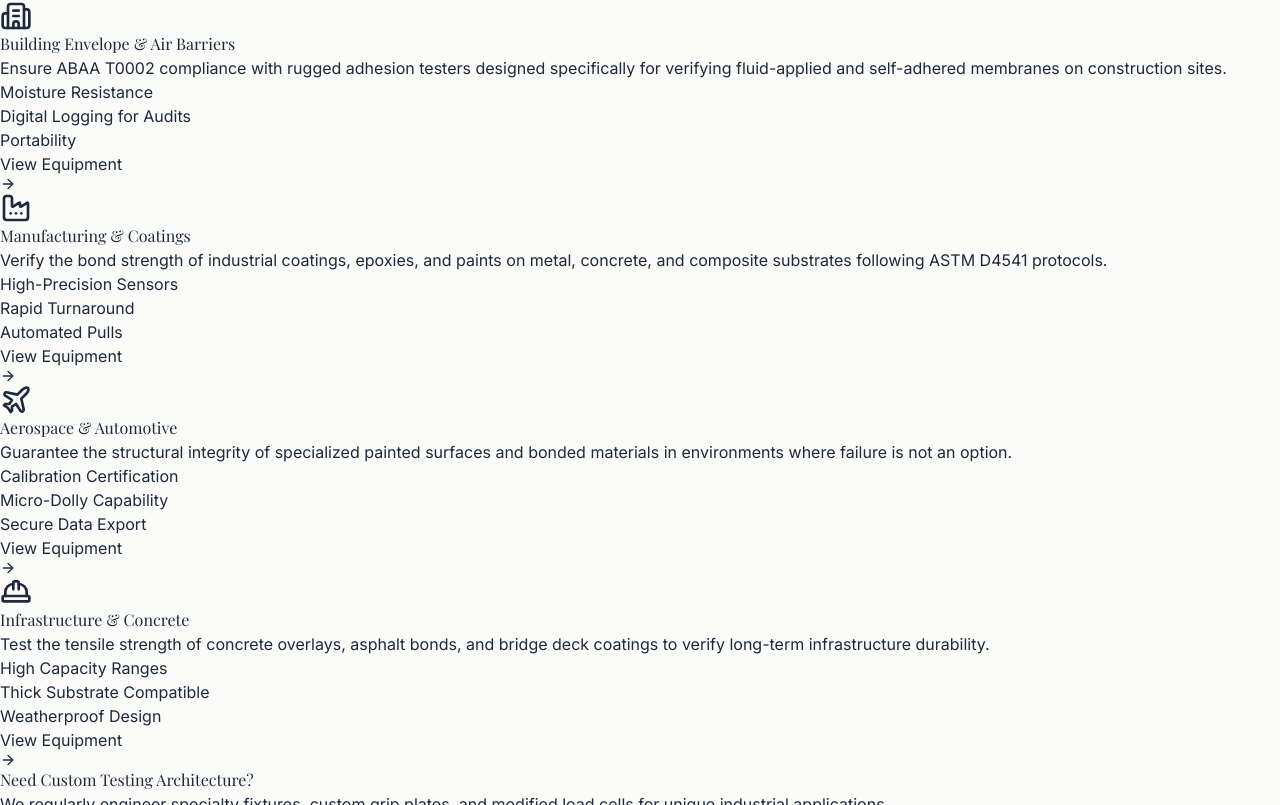
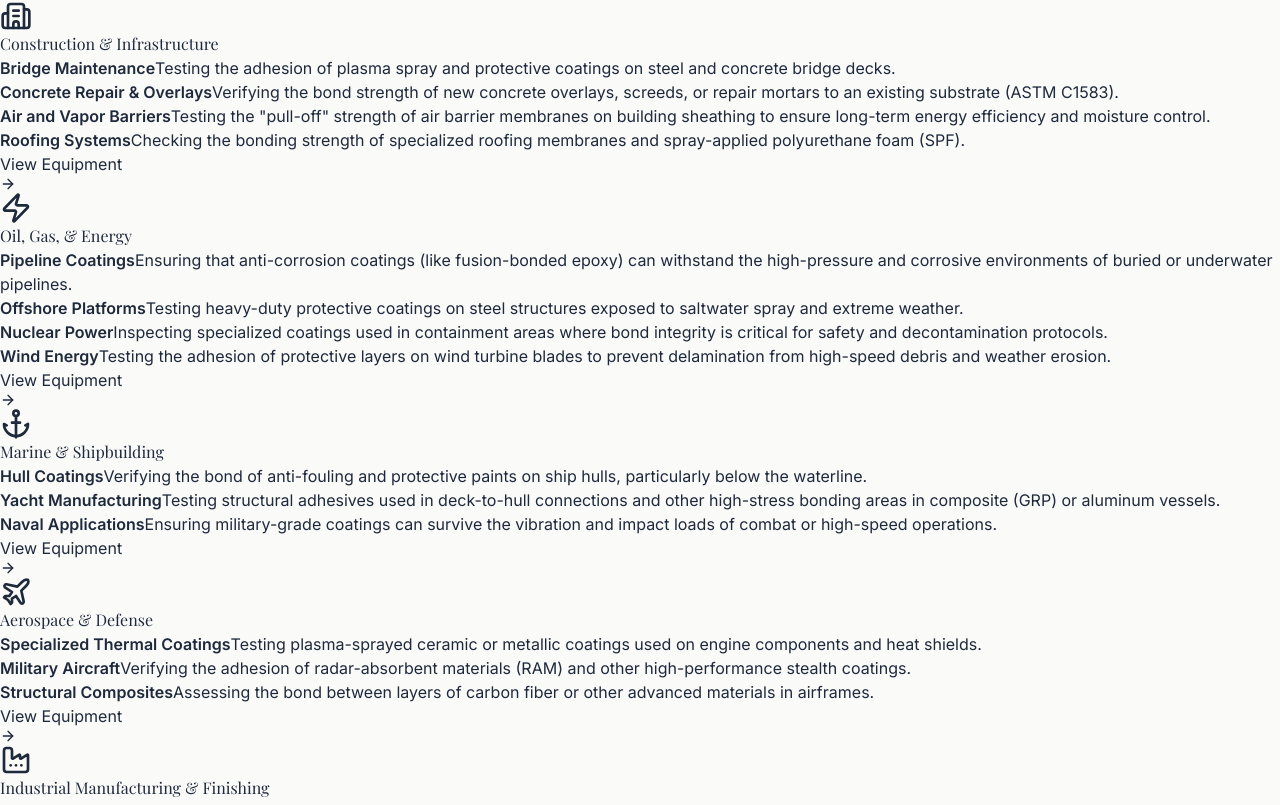
Before and after one commit to skibuff22/qualitytester, a React (Vite) app: page /industries in a window 1280 px wide. Shown: the part 755-1560 px from the top of the page. Built offline with nearby package versions, Linux system fonts and the light colour scheme; a web font is replaced by a local one.

Commit message:
Updated Industries page with comprehensive lists

```diff
--- a/src/pages/Industries.jsx
+++ b/src/pages/Industries.jsx
@@ -1,32 +1,63 @@
 import React from 'react';
-import { Building2, Factory, Plane, HardHat, ArrowRight } from 'lucide-react';
+import { Building2, Zap, Anchor, Plane, Factory, Package, ArrowRight } from 'lucide-react';
 import { Link } from 'react-router-dom';
 
 const Industries = () => {
     const industries = [
         {
-            title: 'Building Envelope & Air Barriers',
+            title: 'Construction & Infrastructure',
             icon: <Building2 size={32} className="text-stone-500" />,
-            description: 'Ensure ABAA T0002 compliance with rugged adhesion testers designed specifically for verifying fluid-applied and self-adhered membranes on construction sites.',
-            features: ['Moisture Resistance', 'Digital Logging for Audits', 'Portability']
+            items: [
+                { name: 'Bridge Maintenance', desc: 'Testing the adhesion of plasma spray and protective coatings on steel and concrete bridge decks.' },
+                { name: 'Concrete Repair & Overlays', desc: 'Verifying the bond strength of new concrete overlays, screeds, or repair mortars to an existing substrate (ASTM C1583).' },
+                { name: 'Air and Vapor Barriers', desc: 'Testing the "pull-off" strength of air barrier membranes on building sheathing to ensure long-term energy efficiency and moisture control.' },
+                { name: 'Roofing Systems', desc: 'Checking the bonding strength of specialized roofing membranes and spray-applied polyurethane foam (SPF).' }
+            ]
         },
         {
-            title: 'Manufacturing & Coatings',
-            icon: <Factory size={32} className="text-stone-500" />,
-            description: 'Verify the bond strength of industrial coatings, epoxies, and paints on metal, concrete, and composite substrates following ASTM D4541 protocols.',
-            features: ['High-Precision Sensors', 'Rapid Turnaround', 'Automated Pulls']
+            title: 'Oil, Gas, & Energy',
+            icon: <Zap size={32} className="text-stone-500" />,
+            items: [
+                { name: 'Pipeline Coatings', desc: 'Ensuring that anti-corrosion coatings (like fusion-bonded epoxy) can withstand the high-pressure and corrosive environments of buried or underwater pipelines.' },
+                { name: 'Offshore Platforms', desc: 'Testing heavy-duty protective coatings on steel structures exposed to saltwater spray and extreme weather.' },
+                { name: 'Nuclear Power', desc: 'Inspecting specialized coatings used in containment areas where bond integrity is critical for safety and decontamination protocols.' },
+                { name: 'Wind Energy', desc: 'Testing the adhesion of protective layers on wind turbine blades to prevent delamination from high-speed debris and weather erosion.' }
+            ]
         },
         {
-            title: 'Aerospace & Automotive',
-            icon: <Plane size={32} className="text-stone-500" />,
-            description: 'Guarantee the structural integrity of specialized painted surfaces and bonded materials in environments where failure is not an option.',
-            features: ['Calibration Certification', 'Micro-Dolly Capability', 'Secure Data Export']
+            title: 'Marine & Shipbuilding',
+            icon: <Anchor size={32} className="text-stone-500" />,
+            items: [
+                { name: 'Hull Coatings', desc: 'Verifying the bond of anti-fouling and protective paints on ship hulls, particularly below the waterline.' },
+                { name: 'Yacht Manufacturing', desc: 'Testing structural adhesives used in deck-to-hull connections and other high-stress bonding areas in composite (GRP) or aluminum vessels.' },
+                { name: 'Naval Applications', desc: 'Ensuring military-grade coatings can survive the vibration and impact loads of combat or high-speed operations.' }
+            ]
         },
         {
-            title: 'Infrastructure & Concrete',
-            icon: <HardHat size={32} className="text-stone-500" />,
-            description: 'Test the tensile strength of concrete overlays, asphalt bonds, and bridge deck coatings to verify long-term infrastructure durability.',
-            features: ['High Capacity Ranges', 'Thick Substrate Compatible', 'Weatherproof Design']
+            title: 'Aerospace & Defense',
+            icon: <Plane size={32} className="text-stone-500" />,
+            items: [
+                { name: 'Specialized Thermal Coatings', desc: 'Testing plasma-sprayed ceramic or metallic coatings used on engine components and heat shields.' },
+                { name: 'Military Aircraft', desc: 'Verifying the adhesion of radar-absorbent materials (RAM) and other high-performance stealth coatings.' },
+                { name: 'Structural Composites', desc: 'Assessing the bond between layers of carbon fiber or other advanced materials in airframes.' }
+            ]
+        },
+        {
+            title: 'Industrial Manufacturing & Finishing',
+            icon: <Factory size={32} className="text-stone-500" />,
+            items: [
+                { name: 'Industrial Flooring', desc: 'Testing epoxy resin coatings and heavy-duty floor screeds in warehouses and chemical plants where high forklift traffic occurs.' },
+                { name: 'Automotive Production', desc: 'Checking the bond of structural adhesives and sealants used in vehicle frames and battery housings for EVs.' },
+                { name: 'Heavy Equipment', desc: 'Ensuring the durability of powder coatings and industrial finishes on tractors, cranes, and mining machinery.' }
+            ]
+        },
+        {
+            title: 'Specialized Packaging & Materials',
+            icon: <Package size={32} className="text-stone-500" />,
+            items: [
+                { name: 'High-Strength Laminates', desc: 'Testing the peel and bond strength of industrial-grade laminates, foils, and heavy-duty adhesive tapes.' },
+                { name: 'Protective Linings', desc: 'Verifying the integrity of tank linings used to store hazardous chemicals or potable water.' }
+            ]
         }
     ];
 
@@ -42,27 +73,26 @@ const Industries = () => {
                     </p>
                 </div>
 
-                <div className="grid grid-cols-1 md:grid-cols-2 gap-8 mb-16">
+                <div className="grid grid-cols-1 md:grid-cols-2 lg:grid-cols-3 gap-8 mb-16">
                     {industries.map((industry, idx) => (
-                        <div key={idx} className="bg-stone-50 p-8 rounded-2xl border border-stone-100 hover:shadow-md transition-shadow">
-                            <div className="bg-white w-16 h-16 rounded-xl shadow-sm flex items-center justify-center mb-6 border border-stone-100">
+                        <div key={idx} className="bg-stone-50 p-8 rounded-2xl border border-stone-100 hover:shadow-md transition-shadow flex flex-col">
+                            <div className="bg-white w-16 h-16 rounded-xl shadow-sm flex items-center justify-center mb-6 border border-stone-100 shrink-0">
                                 {industry.icon}
                             </div>
-                            <h3 className="text-2xl font-luxury font-bold text-slate-900 mb-4">{industry.title}</h3>
-                            <p className="text-slate-600 font-light mb-6 leading-relaxed">
-                                {industry.description}
-                            </p>
-                            <ul className="space-y-2 mb-8 border-t border-stone-200 pt-6">
-                                {industry.features.map((feature, fidx) => (
-                                    <li key={fidx} className="flex items-center text-sm text-slate-500 font-medium tracking-wide">
-                                        <span className="w-1.5 h-1.5 bg-stone-400 rounded-full mr-3"></span>
-                                        {feature}
+                            <h3 className="text-2xl font-luxury font-bold text-slate-900 mb-6">{industry.title}</h3>
+                            <ul className="space-y-4 mb-8 flex-grow">
+                                {industry.items.map((item, i) => (
+                                    <li key={i} className="text-sm font-light text-slate-600 leading-relaxed border-l-2 border-stone-200 pl-4">
+                                        <strong className="font-semibold text-slate-800 tracking-wide block mb-1">{item.name}</strong>
+                                        {item.desc}
                                     </li>
                                 ))}
                             </ul>
-                            <Link to="/shop" className="inline-flex items-center text-slate-900 font-bold hover:text-stone-500 transition-colors">
-                                View Equipment <ArrowRight size={16} className="ml-2" />
-                            </Link>
+                            <div className="mt-auto border-t border-stone-200 pt-6">
+                                <Link to="/shop" className="inline-flex items-center text-slate-900 font-bold hover:text-stone-500 transition-colors">
+                                    View Equipment <ArrowRight size={16} className="ml-2" />
+                                </Link>
+                            </div>
                         </div>
                     ))}
                 </div>
```
